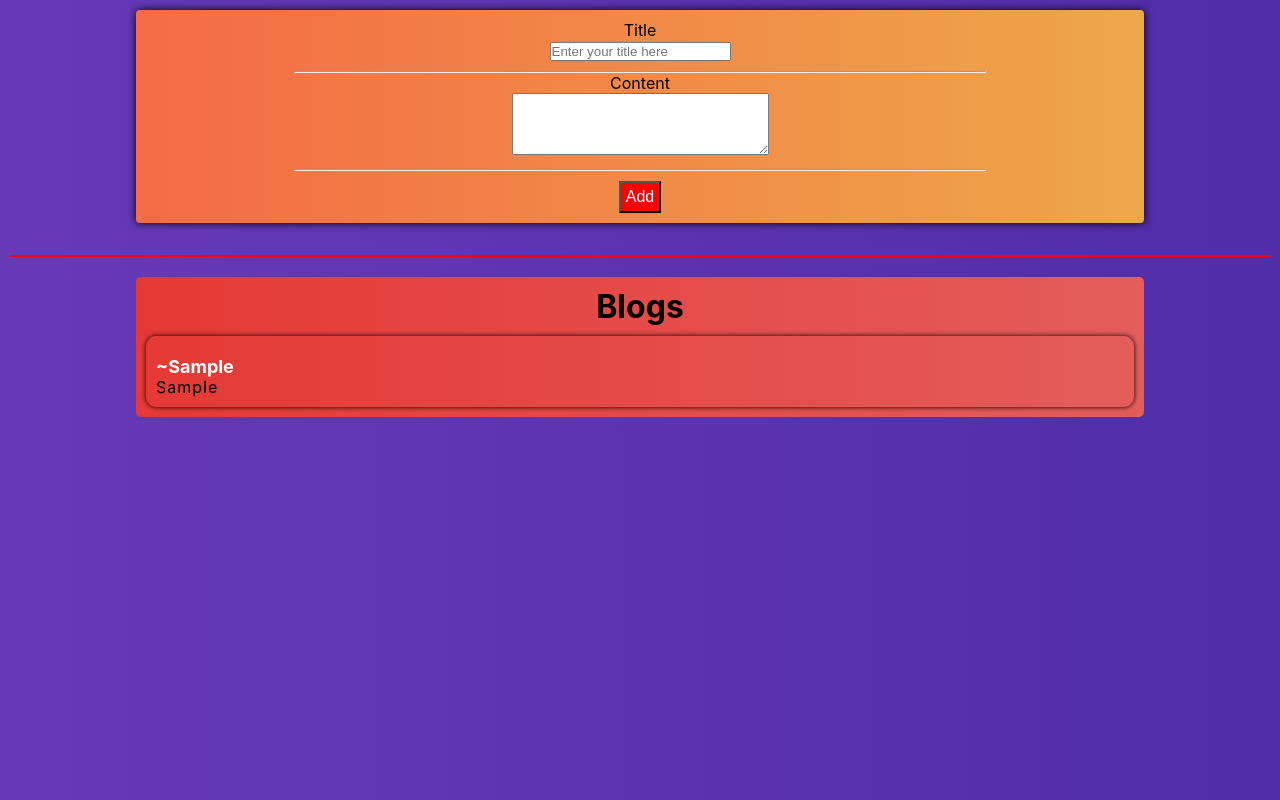
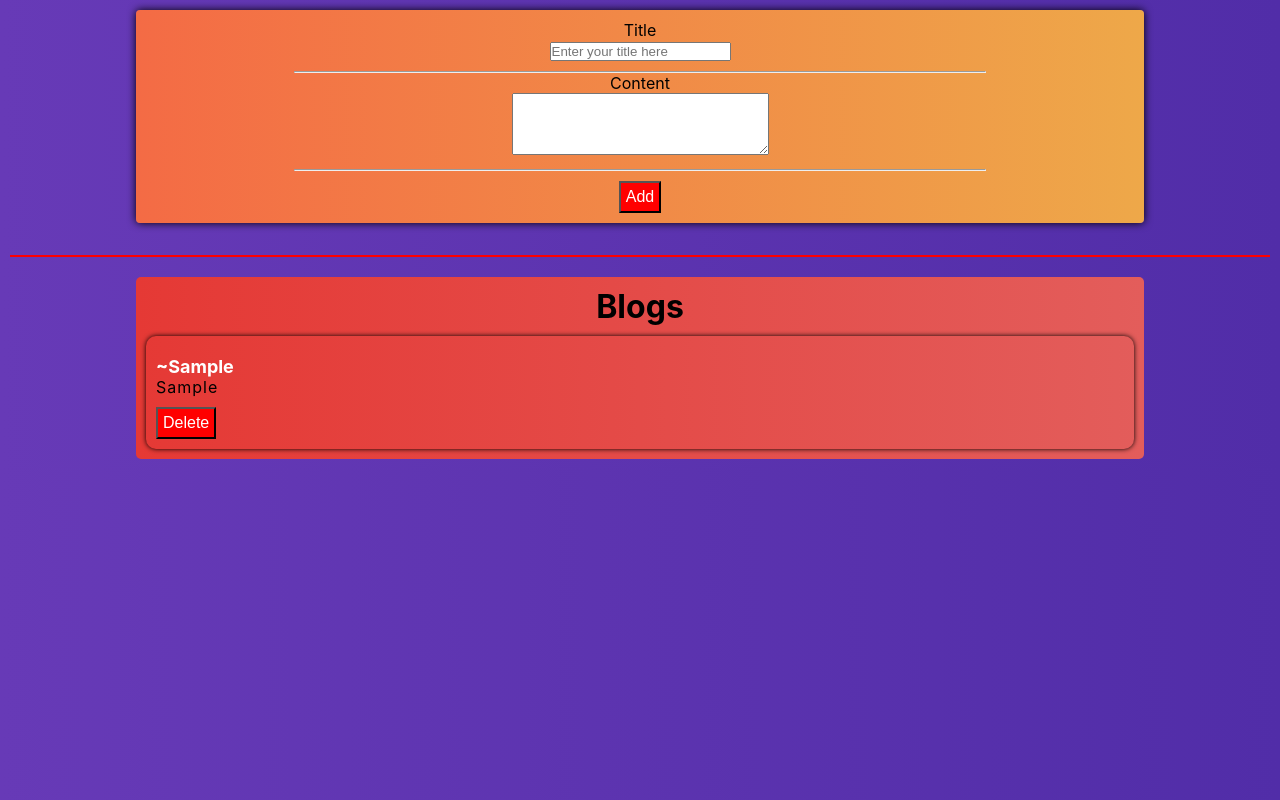
Before and after one commit to Plvishal/React-Hooks-2023, a React (Create React App) app: page / in a window 1280 px wide. Both pictures are taken after typing "Sample", "Sample" into the empty fields and a click on the button "Add". Built offline with nearby package versions, Linux system fonts and the light colour scheme; the HTML template or start-up script is replaced by a standard one.

Commit message:
DELETE blogs from the blog list

```diff
--- a/src/components/indexC.js
+++ b/src/components/indexC.js
@@ -18,6 +18,9 @@ function IndexC() {
     // setBlogs([{ title, content }]);
     setBlogs([{ title: formData.title, content: formData.content }, ...blogs]);
     setFormData({ title: '', content: '' });
+  }
+  function removeBLogs(i) {
+    setBlogs(blogs.filter((blog, index) => i !== index));
   }
   return (
     <>
@@ -43,7 +46,9 @@ function IndexC() {
             rows={4}
             cols={30}
             value={formData.content}
-            onChange={(e) => setFormData({title:formData.title, content: e.target.value })}
+            onChange={(e) =>
+              setFormData({ title: formData.title, content: e.target.value })
+            }
           ></textarea>
           <hr />
           <button>Add</button>
@@ -57,6 +62,11 @@ function IndexC() {
             <div key={i} className="output_c">
               <h3>~{blog.title}</h3>
               <p>{blog.content}</p>
+              <div>
+                <button onClick={() => removeBLogs(i)} className="del-btn">
+                  Delete
+                </button>
+              </div>
             </div>
           ))}
         </div>
--- a/src/components/styles/style.css
+++ b/src/components/styles/style.css
@@ -66,3 +66,8 @@ button {
   background-color: #512da8;
   cursor: pointer;
 }
+
+.del-btn {
+  margin-left: auto;
+  cursor: pointer;
+}
```
